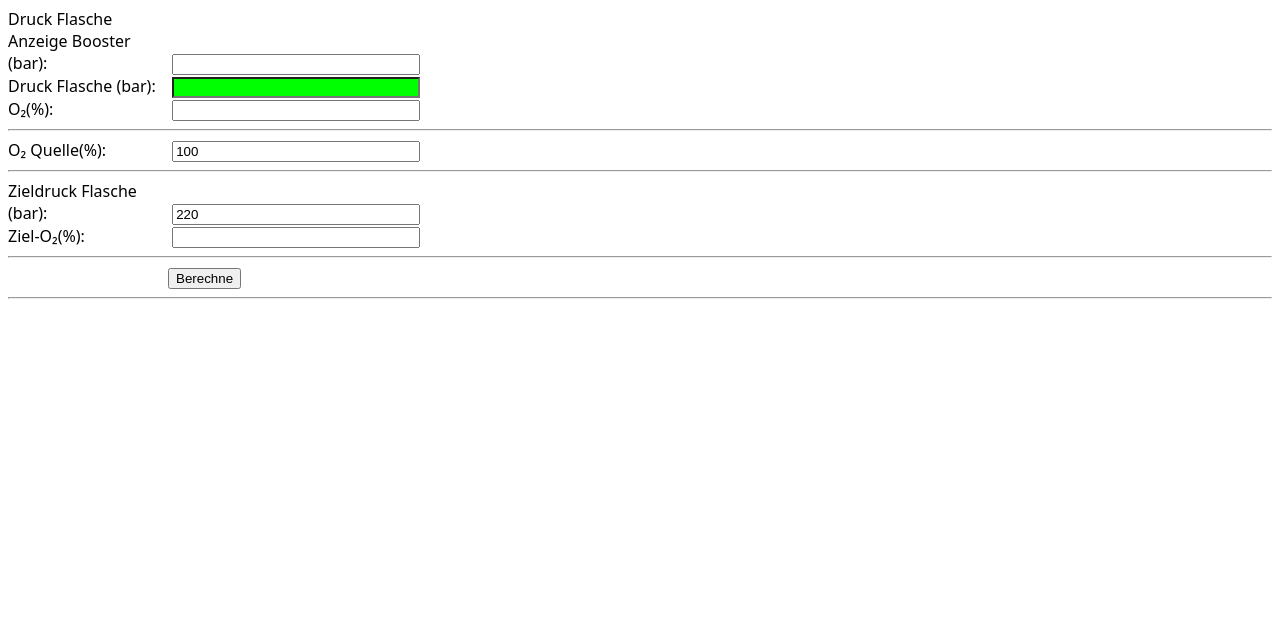
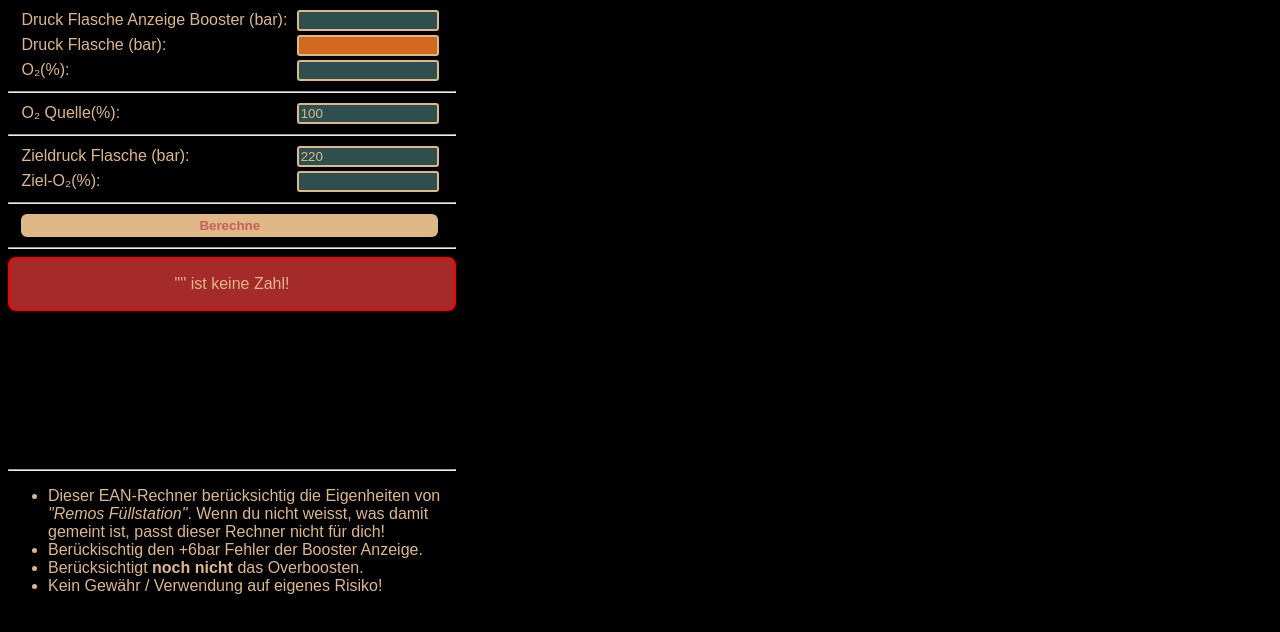
Before and after one commit to adi-f/gas-blender, a website built with webpack: page src/index.html in a window 1280 px wide. Both pictures are taken after a click on the button "Berechne". Built offline with nearby package versions, Linux system fonts and the light colour scheme.

Commit message:
improved design

```diff
--- a/package.json
+++ b/package.json
@@ -8,6 +8,8 @@
     "@types/jest": "^26.0.20",
     "@types/jquery": "^3.5.1",
     "css-loader": "^5.0.2",
+    "html-inline-css-webpack-plugin": "^1.10.1",
+    "html-inline-script-webpack-plugin": "^1.0.1",
     "html-webpack-plugin": "^5.0.0",
     "jest": "^26.6.3",
     "mini-css-extract-plugin": "^1.3.6",
--- a/src/index.html
+++ b/src/index.html
@@ -30,11 +30,11 @@
     <hr>
 
     <div>
-        <label></label><button class="calc">Berechne</button>
+        <button class="calc">Berechne</button>
     </div>
 
     <hr>
-
+    <div class="error"></div>
     <div class="release">
         <label>Lasse ab:</label> <input class="releaseFromTank" readonly>
     </div>
@@ -55,6 +55,14 @@
     <div class="important compressor">
         <label>Luft zu:</label> <input class="addAirTo" readonly>
     </div>
+
+    <hr>
+    <ul>
+        <li>Dieser EAN-Rechner berücksichtig die Eigenheiten von <i>"Remos Füllstation"</i>. Wenn du nicht weisst, was damit gemeint ist, passt dieser Rechner nicht für dich!</li>
+        <li>Berückischtig den +6bar Fehler der Booster Anzeige.</li>
+        <li>Berücksichtigt <b>noch nicht</b> das Overboosten.</li>
+        <li>Kein Gewähr / Verwendung auf eigenes Risiko!</li>
+    </ul>
 </body>
 
 </html>
--- a/src/style.css
+++ b/src/style.css
@@ -1,20 +1,57 @@
 body{
-    font-family: "Sans";
+    font-family: sans-serif;
+    background-color: black;
+    color: burlywood;
+    max-width: 28em;
   }
 
   label {
-      width: 10em;
+      width: 60%;
       display: inline-block;
+      margin-left: 3%;
   }
 
   [readonly] {
-    background-color: lime;
+    background-color:chocolate;
+  }
+
+  .important input {
+    background-color:indianred;
+    font-weight: bold;
+
   }
 
   input {
-    width: 18em;
+    margin: 2px;
+    width: 30%;
+    color: burlywood;
+    background-color: darkslategrey;
+    border: 2px solid burlywood;
+    border-radius: 3px;
+  }
+
+  button {
+    width: 93%;
+    background-color: burlywood;
+    border: 2px solid burlywood;
+    border-radius: 6px;
+    color: indianred;
+    font-weight: bold;
+    margin: 2px;
+    margin-left: 3%;
+    padding: 2px;
   }
 
   .release, .booster, .compressor {
     visibility: hidden;
   }
+
+  .error {
+    display: none;
+    background-color: brown;
+    border: 2px solid red;
+    border-radius: 8px;
+    text-align: center;
+    padding-top: 1em;
+    padding-bottom: 1em;
+  }
--- a/src/ui-helper.ts
+++ b/src/ui-helper.ts
@@ -1,3 +1,11 @@
+type ErrorHandler = ((message: string) => never) & {print: (message: string) => void};
+
+export const error: ErrorHandler = (message: string) => {
+    error.print(message);
+    throw Error(message);
+}
+error.print = alert;
+
 export function toInt(num: string): number {
     const int = parseInt(num, 10);
     if (Number.isNaN(int)) {
@@ -6,10 +14,8 @@ export function toInt(num: string): number {
     return int;
 }
 
-export function error(message: string): never {
-    alert(message);
-    throw Error(message);
-}
+
+
 
 export function format(num: number): string {
     console.log(num);
--- a/src/ui.ts
+++ b/src/ui.ts
@@ -3,8 +3,11 @@ import { BlendResult, calculateForRemosEquiptment, COMPRESSOR_OUTPUT_200_BAR_STO
 import { error, format, isAlmostZero, toInt } from './ui-helper';
 
 export function init() {
-  setDefaults();
-  registerListerners();
+  error.print = showError;
+  setTimeout(() => { // wait for DOM
+    setDefaults();
+    registerListerners();
+  });
 }
 
 function updateTankPressure() {
@@ -51,19 +54,20 @@ function displayResultDeleyed(result: BlendResult) {
 function displayResult(result: BlendResult) {
   const needToReleseGas = !isAlmostZero(result.releaseBar);
   setVisibility('.release', needToReleseGas);
-  setInputValue('.releaseFromTank', format(result.releaseBar));
-  setInputValue('.releaseFromTankTo', format(result.releaseBarTo));
+  setInputValue('.releaseFromTank', '-' + format(result.releaseBar) + ' bar');
+  setInputValue('.releaseFromTankTo', format(result.releaseBarTo) + ' bar');
 
   const needToBoost = !isAlmostZero(result.addBarSource);
   setVisibility('.booster', needToBoost);
-  setInputValue('.addFromSource', format(result.addBarSource));
-  setInputValue('.addFromSourceTo', format(result.addBarSourceToDisplayBooster));
+  setInputValue('.addFromSource', '+' + format(result.addBarSource) + ' bar');
+  setInputValue('.addFromSourceTo', format(result.addBarSourceToDisplayBooster) + ' bar');
 
   const needCompressor = !isAlmostZero(result.addBarAir);
   setVisibility('.compressor', needCompressor);
-  setInputValue('.addAir', format(result.addBarAir));
-  setInputValue('.addAirTo', format(result.addBarAirToDisplayCompressor));
+  setInputValue('.addAir', '+' + format(result.addBarAir) + ' bar');
+  setInputValue('.addAirTo', format(result.addBarAirToDisplayCompressor) + ' bar');
 
+  hideError();
 }
 
 function registerListerners() {
@@ -74,7 +78,6 @@ function registerListerners() {
 function setDefaults() {
   setInputValue('.sourceOxygen', format(DEFAULT_SOURCE_OXYGEN_PERCENTAGE));
   setInputValue('.tankPressureTarget', format(COMPRESSOR_OUTPUT_200_BAR_STOPS_AT));
-
 }
 
 function getInputValueParsed(selector: string): number {
@@ -99,5 +102,16 @@ function addListener(selector: string, eventType: string, action: () => void) {
 
 function setVisibility(selector: string, visible: boolean) {
   const visibility = visible ? 'inherit' : 'hidden'
-  document.querySelectorAll(selector).forEach( (element: HTMLElement) => element.style.visibility = visibility)
+  document.querySelectorAll(selector).forEach((element: HTMLElement) => element.style.visibility = visibility)
 }
+
+function showError(message: string) {
+  const errorElement: HTMLElement = document.querySelector('.error');
+  errorElement.innerText = message;
+  errorElement.style.display = 'inherit';
+}
+
+function hideError() {
+  const errorElement: HTMLElement = document.querySelector('.error');
+  errorElement.style.display = 'none';
+}
--- a/webpack.config.js
+++ b/webpack.config.js
@@ -1,10 +1,12 @@
 const path = require('path');
 const HtmlWebpackPlugin = require('html-webpack-plugin');
 const MiniCssExtractPlugin = require('mini-css-extract-plugin');
+const HtmlInlineScriptPlugin = require('html-inline-script-webpack-plugin');
+const HTMLInlineCSSWebpackPlugin = require("html-inline-css-webpack-plugin").default;
 
 module.exports = {
   entry: './src/index.ts',
-  devtool: 'inline-source-map',
+  // devtool: 'inline-source-map',
   module: {
     rules: [
       {
@@ -29,6 +31,8 @@ module.exports = {
     new HtmlWebpackPlugin({
       template: 'src/index.html'
     }),
-    new MiniCssExtractPlugin()
+    new MiniCssExtractPlugin(),
+    new HtmlInlineScriptPlugin(),
+    new HTMLInlineCSSWebpackPlugin(),
   ]
 };
```
Also changed, not shown: 1 other file.
